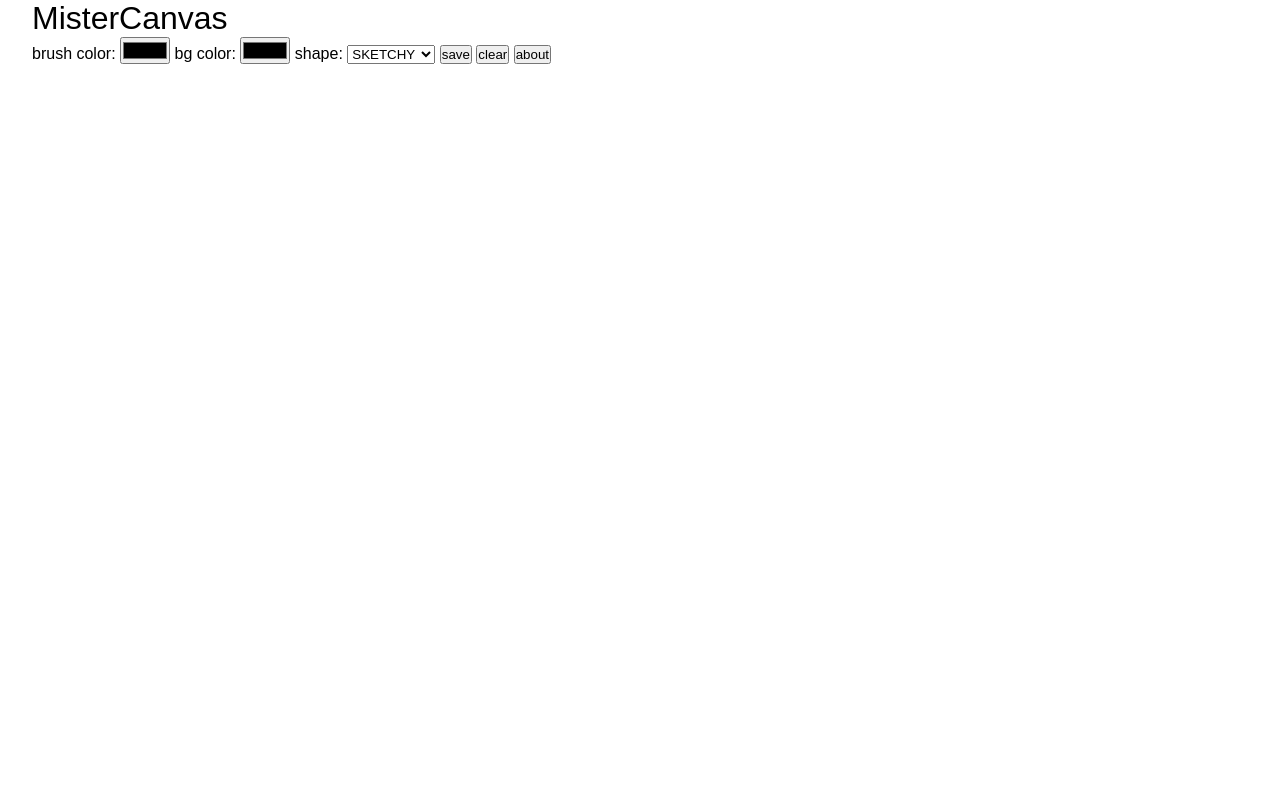
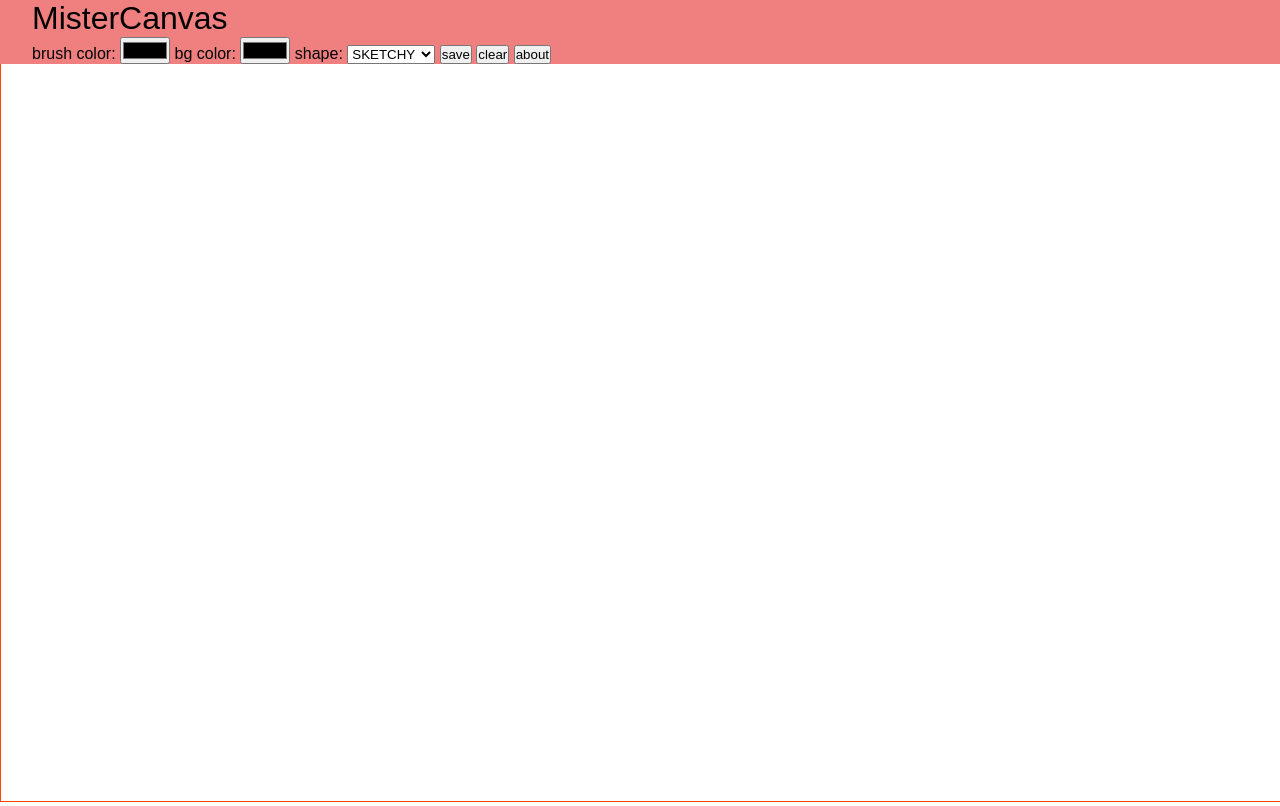
Before and after one commit to skendis/mister-canvas, a plain HTML site: page index.html in a window 1280 px wide. Drawn offline with Linux system fonts and the light colour scheme.

Commit message:
canvas-structure

```diff
--- a/css/main.css
+++ b/css/main.css
@@ -9,12 +9,20 @@ h1,h2,p{
     font-weight: 100;
 }
 
+header{
+    position: fixed;
+    top:0;
+    right:0;
+    left:0;
+    background-color: lightcoral;
+}
 
 
 
 
-
-
+#paintCanvas{
+    border: 1px solid orangered;
+}
 
 
 
--- a/index.html
+++ b/index.html
@@ -38,7 +38,11 @@
             <input type="button" value="about">
         </form>
     </header>
-    <canvas id="paintCanvas"></canvas>
+    <canvas id="paintCanvas">
+            Update your browser to enjoy canvas!
+    </canvas>
+
+    </canvas>
     <script src="js/main.js"></script>
 </body>
 
--- a/js/main.js
+++ b/js/main.js
@@ -1,9 +1,13 @@
 'use strict'
 console.log('hello main.js');
 
+let canvas;
+let ctx;
 
-function onInit(){
-
+function onInit() {
     canvas = document.querySelector('#paintCanvas');
     ctx = canvas.getContext('2d')
+
+    canvas.width = window.innerWidth;
+    canvas.height = window.innerHeight;
 }
```
